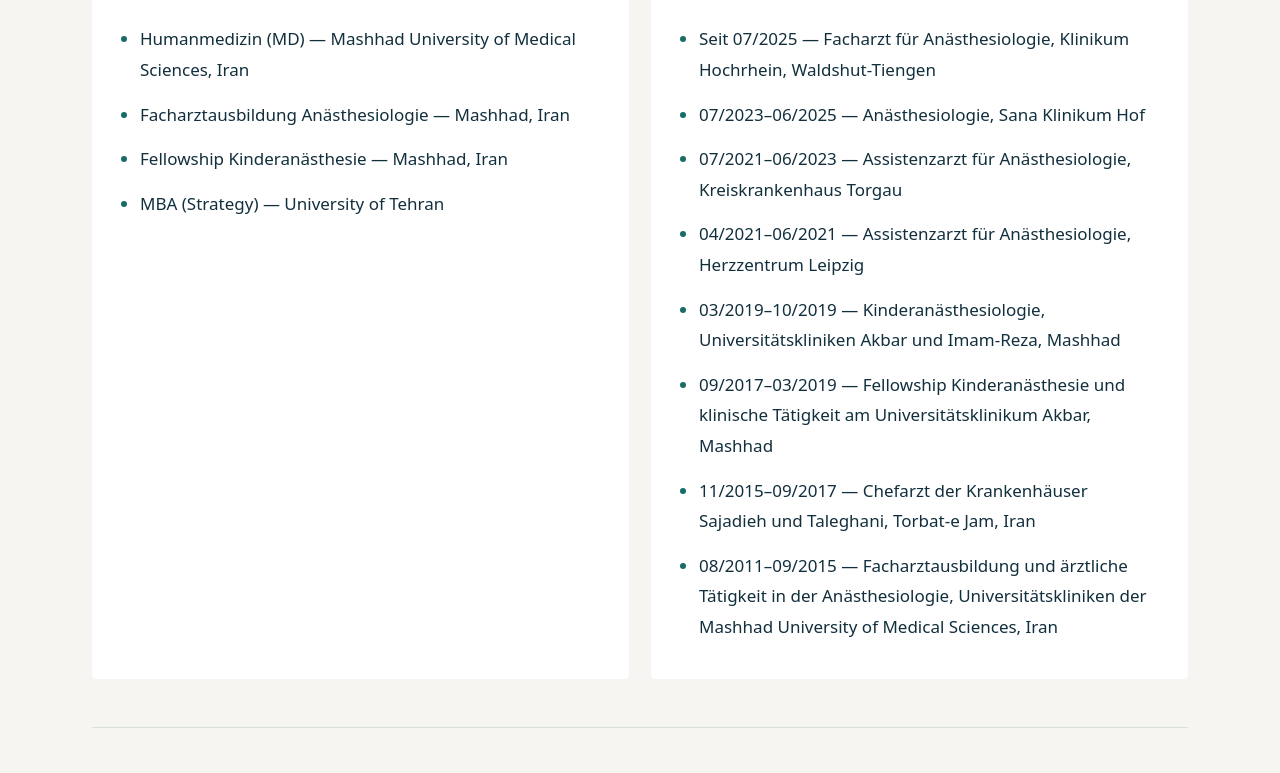
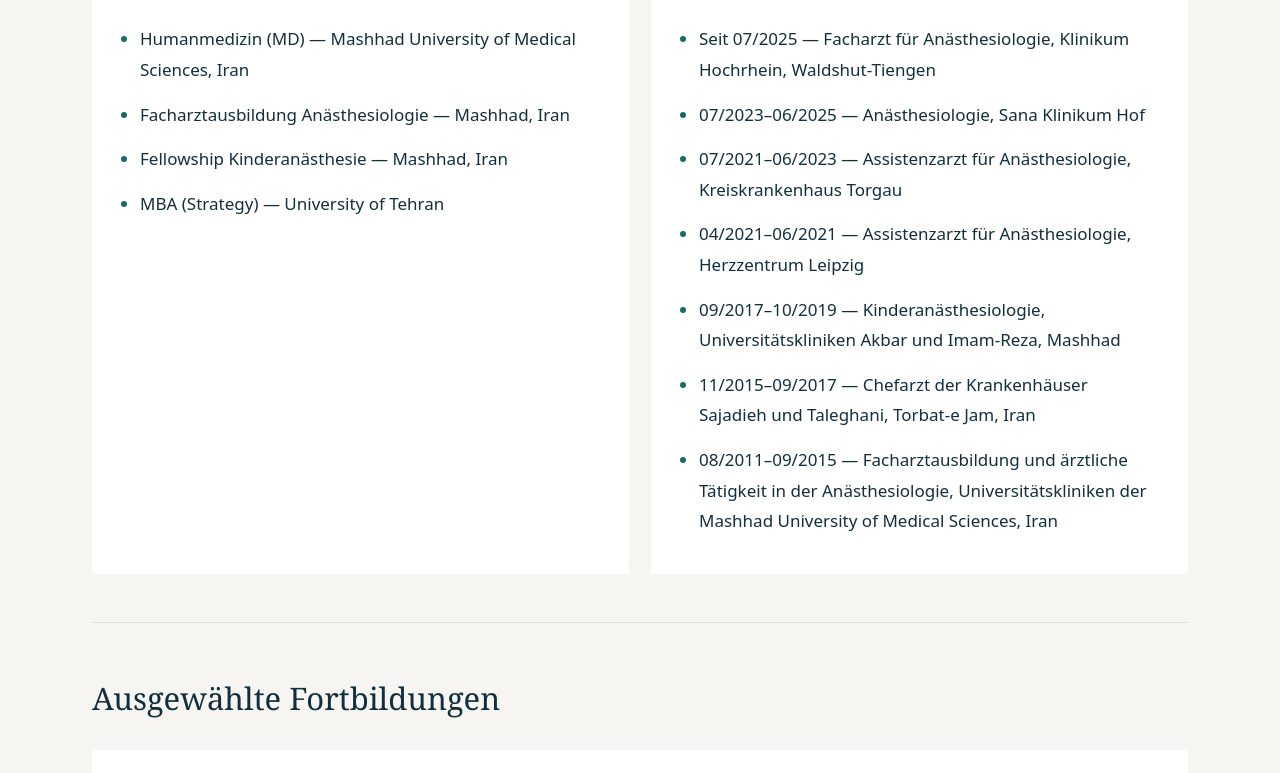
Before and after one commit to mohsenakhondi-cmd/akhondi-site, a plain HTML site: page index.html in a window 1280 px wide. Shown: the part 1188-1961 px from the top of the page. Drawn offline with Linux system fonts and the light colour scheme.

Commit message:
Combine pediatric anesthesia experience into September 2017–October 2019

```diff
--- a/index.html
+++ b/index.html
@@ -46,7 +46,7 @@ ul.clean{margin:0;padding-left:18px}
 <section id="resume" class="section"><h2 data-i="resume_h">Lebenslauf</h2>
 <div class="grid-2">
   <div class="card"><h3 data-i="edu_h">Ausbildung</h3><ul id="edu-list" class="clean"><li>Humanmedizin (MD) — Mashhad University of Medical Sciences, Iran</li><li>Facharztausbildung Anästhesiologie — Mashhad, Iran</li><li>Fellowship Kinderanästhesie — Mashhad, Iran</li><li>MBA (Strategy) — University of Tehran</li></ul></div>
-  <div class="card"><h3 data-i="exp_h">Berufserfahrung</h3><ul id="exp-list" class="clean"><li>Seit 07/2025 — Facharzt für Anästhesiologie, Klinikum Hochrhein, Waldshut-Tiengen</li><li>07/2023–06/2025 — Anästhesiologie, Sana Klinikum Hof</li><li>07/2021–06/2023 — Assistenzarzt für Anästhesiologie, Kreiskrankenhaus Torgau</li><li>04/2021–06/2021 — Assistenzarzt für Anästhesiologie, Herzzentrum Leipzig</li><li>03/2019–10/2019 — Kinderanästhesiologie, Universitätskliniken Akbar und Imam-Reza, Mashhad</li><li>09/2017–03/2019 — Fellowship Kinderanästhesie und klinische Tätigkeit am Universitätsklinikum Akbar, Mashhad</li><li>11/2015–09/2017 — Chefarzt der Krankenhäuser Sajadieh und Taleghani, Torbat-e Jam, Iran</li><li>08/2011–09/2015 — Facharztausbildung und ärztliche Tätigkeit in der Anästhesiologie, Universitätskliniken der Mashhad University of Medical Sciences, Iran</li></ul></div>
+  <div class="card"><h3 data-i="exp_h">Berufserfahrung</h3><ul id="exp-list" class="clean"><li>Seit 07/2025 — Facharzt für Anästhesiologie, Klinikum Hochrhein, Waldshut-Tiengen</li><li>07/2023–06/2025 — Anästhesiologie, Sana Klinikum Hof</li><li>07/2021–06/2023 — Assistenzarzt für Anästhesiologie, Kreiskrankenhaus Torgau</li><li>04/2021–06/2021 — Assistenzarzt für Anästhesiologie, Herzzentrum Leipzig</li><li>09/2017–10/2019 — Kinderanästhesiologie, Universitätskliniken Akbar und Imam-Reza, Mashhad</li><li>11/2015–09/2017 — Chefarzt der Krankenhäuser Sajadieh und Taleghani, Torbat-e Jam, Iran</li><li>08/2011–09/2015 — Facharztausbildung und ärztliche Tätigkeit in der Anästhesiologie, Universitätskliniken der Mashhad University of Medical Sciences, Iran</li></ul></div>
 </div></section>
 <section id="certs" class="section"><h2 data-i="certs_h">Ausgewählte Fortbildungen</h2>
 <div class="card"><ul id="certs-list" class="clean"><li>Berliner Regionalanästhesie Intensivkurs (BRAIN)</li><li>Strahlenschutzkurs</li><li>Perioperative Schmerztherapie</li><li>Intensivmedizinische Komplexbehandlung</li><li>Sonographie &amp; Echokardiographie in der Intensivmedizin</li><li>Deutsche Gesellschaft für Anästhesiologie und Intensivmedizin: AFS – Anästhesie Fokussierte Sonographie: Grundlagen und Gefäßsonographie</li></ul></div></section>
```
